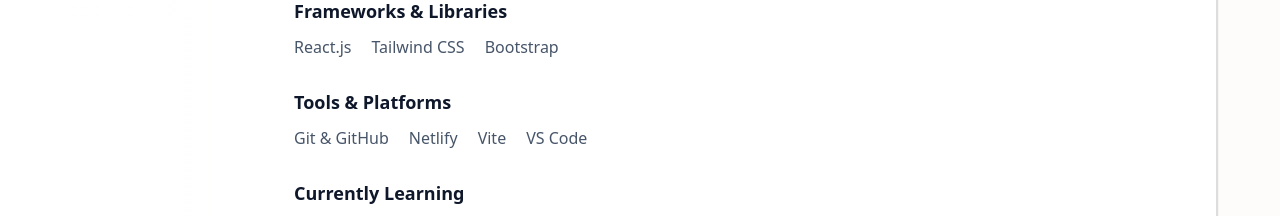
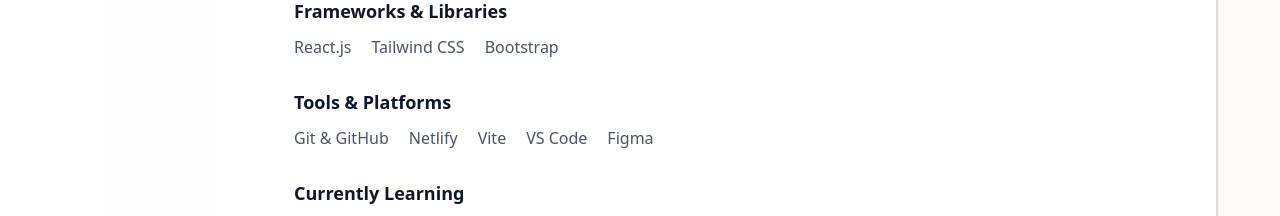
Before and after one commit to muhammad-shahadat/my-portfolio, a React (Vite) app: page / in a window 1280 px wide. Shown: the part 1255-1471 px from the top of the page. Built offline with nearby package versions, Linux system fonts and the light colour scheme.

Commit message:
add figma on skills section

```diff
--- a/src/pages/Home.jsx
+++ b/src/pages/Home.jsx
@@ -195,6 +195,9 @@
                             <li className="item-list">
                                 VS Code
                             </li>
+                            <li className="item-list">
+                                Figma
+                            </li>
                         </ul>
                     </div>
 
```
